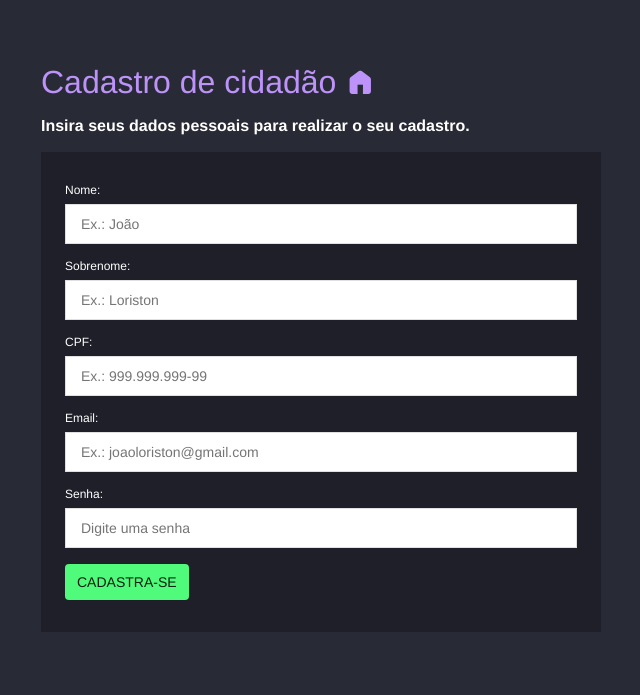
After one commit to edugradischnig/CityApp, a PHP site: page /cadastrar-cidadao.php in a window 1280 px wide. The commit adds this page. Shown: the top 695 px of the page, without its empty margins (319-959 px from the left). Run offline with PHP 8.4, Linux system fonts and the light colour scheme; some web fonts are replaced.

Commit message:
telas de cadastro

```diff
--- /dev/null
+++ b/cadastrar-cidadao.php
@@ -0,0 +1,46 @@
+<!DOCTYPE html>
+<html lang="en">
+<head>
+    <meta charset="UTF-8">
+    <meta http-equiv="X-UA-Compatible" content="IE=edge">
+    <meta name="viewport" content="width=device-width, initial-scale=1.0">
+    <title>Document</title>
+    <link rel="preload" href="fonts/MaterialIconsRound-Regular.woff2" as="font">
+    <link rel="preload" href="fonts/Montserrat-Regular.woff2" as="font">
+    <link rel="stylesheet" href="css/core/main.css">
+</head>
+<body> <!-- VERIFICAR ENTRADAS COM JS ANTES DE SALVAR NO BANCO-->
+    <section class="envelope envelope--p">
+        <header class="display-flex">
+            <h1 class="texto-titulo texto-titulo--h1">Cadastro de cidadão</h1>
+            <i class="topo__icone mi">home</i>
+        </header>
+        <h2 class="topo__subtitulo texto-titulo texto-titulo--h4" style="margin-top:16px;">Insira seus dados pessoais para realizar o seu cadastro.</h2>
+        <div class="box" style="padding:32px 24px; margin-top:16px;">
+        <form action="main.php" method="$_POST">
+            <div class="form-container">
+                <div class="form-label">Nome:</div>
+                <input type="text" name="nome" placeholder="Ex.: João" class="form-input">
+            </div>
+            <div class="form-container">
+                <div class="form-label">Sobrenome:</div>
+                <input type="text" name="sobrenome" placeholder="Ex.: Loriston" class="form-input">
+            </div>
+            <div class="form-container">
+                <div class="form-label">CPF:</div>
+                <input type="text" name="cpf" \
+                pattern="\d{3}\.?\d{3}\.?\d{3}-?\d{2}" \ placeholder="Ex.: 999.999.999-99" class="form-input"> <br>
+            </div>
+            <div class="form-container">
+                <div class="form-label">Email:</div>
+                <input type="email" name="email" placeholder="Ex.: joaoloriston@gmail.com" class="form-input">
+            </div>
+            <div class="form-container">
+                <div class="form-label">Senha:</div>
+                <input type="password" name="senha" placeholder="Digite uma senha" class="form-input">
+            </div>
+            <input type="submit" value="Cadastra-se" class="botao mi--a" style="margin-top:16px; background-color:var(--cor-principal-3);">
+        </form>
+    </section>
+</body>
+</html>
--- a/css/core/main.css
+++ b/css/core/main.css
@@ -83,7 +83,7 @@ label { color:var(--cor-branco-1); }
 }
 .botao::after {
 	width:24px; height:24px; margin:0 -4px 0 4px; flex-shrink:0;
-	color:var(--cor-preto-1); content:"chevron_right"; transition:color 0.2s;
+	color:var(--cor-preto-1); content:attr(data-icone); transition:color 0.2s;
 }
 
 .botao:focus,
@@ -136,3 +136,29 @@ label { color:var(--cor-branco-1); }
 	position:absolute; top:0; left:0;
 	object-fit:cover; object-position:center;
 }
+
+
+.topo__icone {
+	width:32px; height:32px; margin-left:8px;
+	font-size:32px; flex-shrink:0;
+	color:var(--cor-principal-4);
+}
+
+.topo__subtitulo {
+	color:var(--cor-branco-1); font-weight:bold;
+}
+
+.form { align-items:flex-start; flex-direction:column; }
+
+.form + .form { margin-top:8px; }
+
+.form-container { width:100%; display:block; }
+.form-container + .form-container { margin-top:16px; }
+
+.form-label { margin-bottom:8px; color:var(--cor-branco-1); font-size:12px; line-height:1;}
+
+.form-input {
+	width:100%; height:40px; padding:9px 15px;
+	border:1px solid rgba(0, 0, 0, 0.12); color:var(--color-preto-2);
+	font-size:14px; line-height:20px;
+}
```
Also changed, not shown: cadastrar-cidadao.html (deleted, +0 -30 lines), cadastrar-prefeitura.html (deleted, +0 -30 lines), cadastrar-prefeitura.php (added, +47 -0 lines), cadastrar.html (deleted, +0 -13 lines), cadastrar.php (added, +43 -0 lines), index.php (+1 -27 lines).
